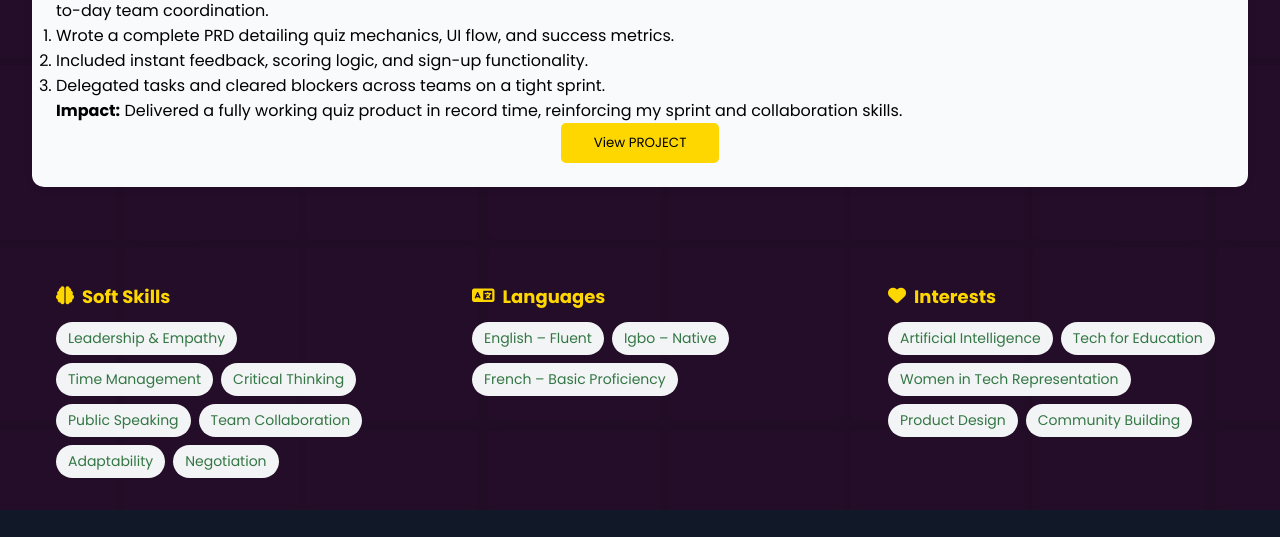
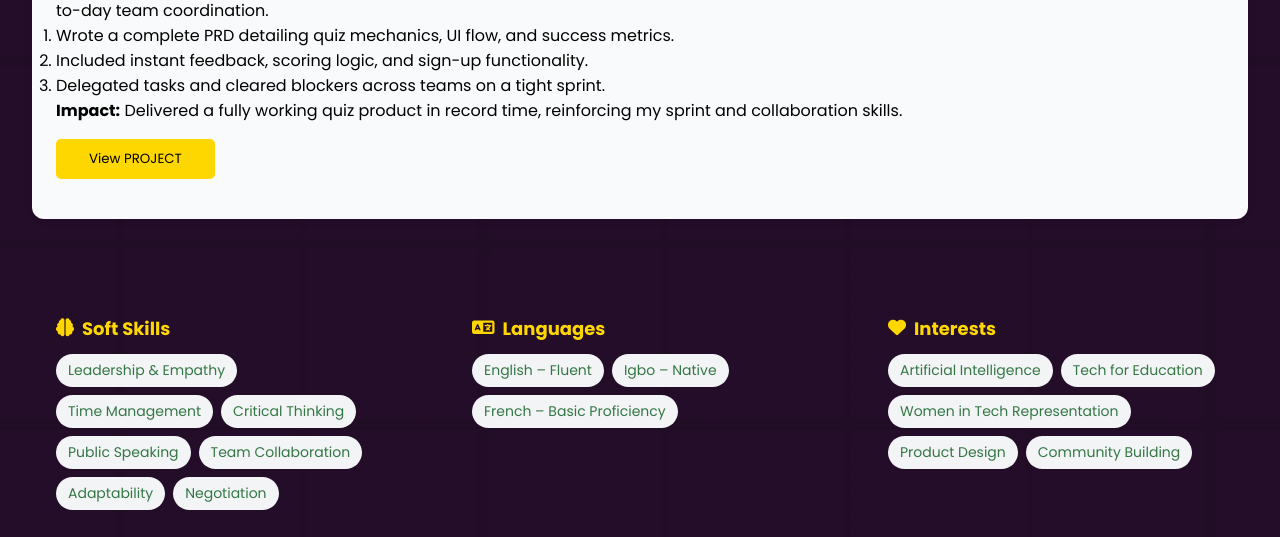
Before and after one commit to EliteGbohunmi/precious-kanu, a plain HTML site: page index.html in a window 1280 px wide. Shown: the part 3880-4417 px from the top of the page. Drawn offline with nearby package versions, Linux system fonts and the light colour scheme; animation ran at ten frames a second.

Commit message:
Update style.css

```diff
--- a/style.css
+++ b/style.css
@@ -1,3 +1,8 @@
+.project-card .btn{
+justify-content:left;
+  padding:1rem 0;
+}
+
 .ham a{
 color:gold;
 font-size:30px;
```
